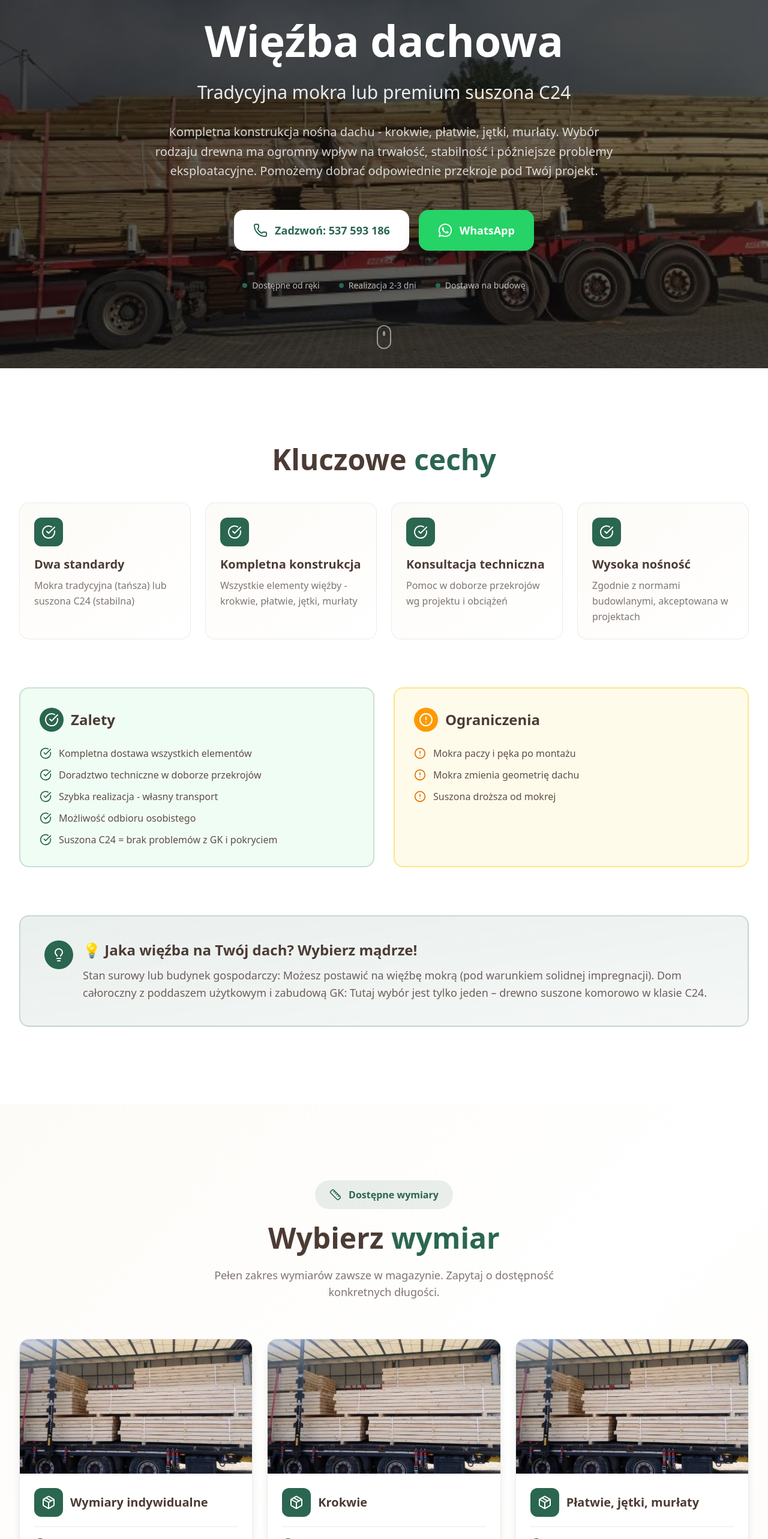
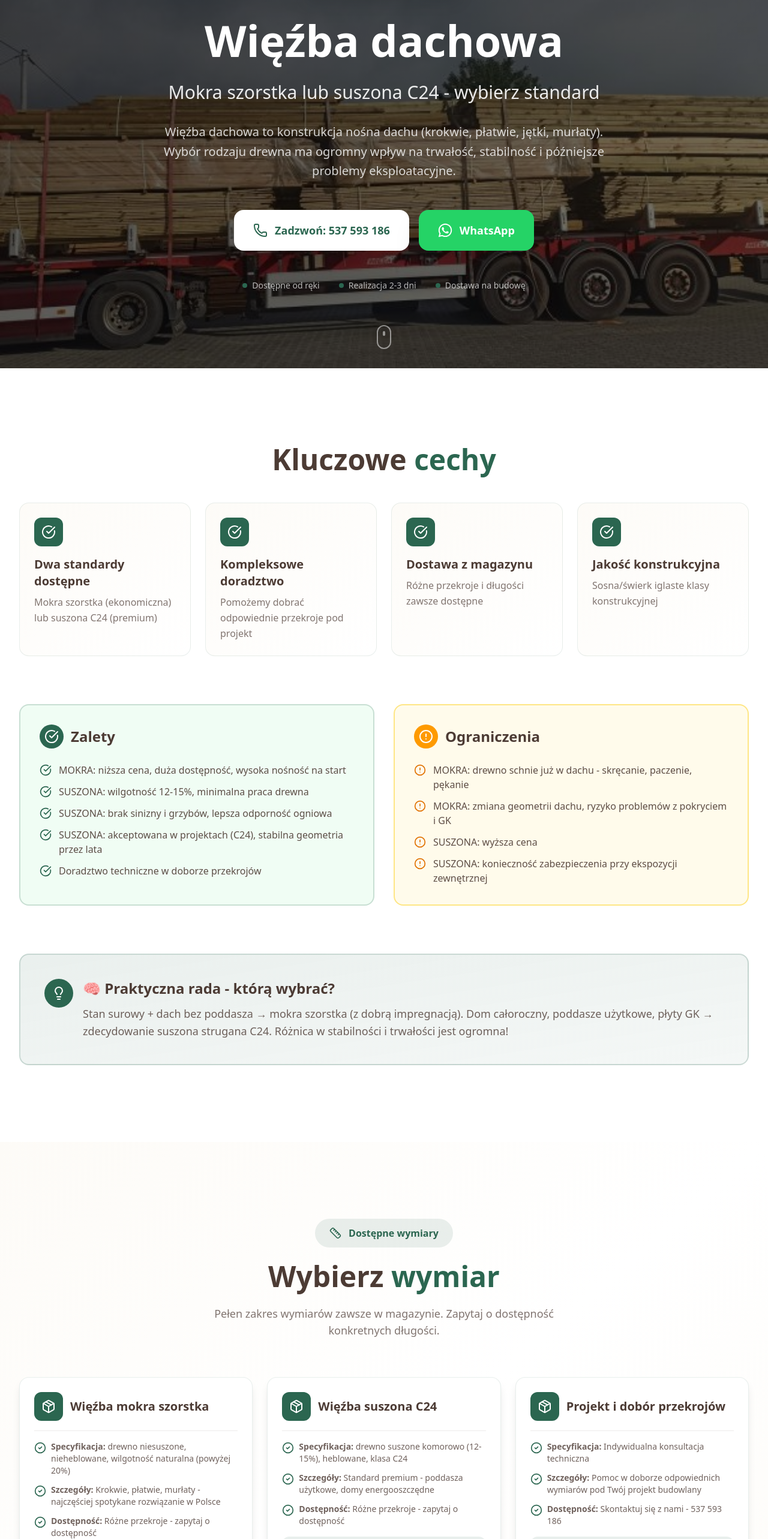
Before and after one commit to smart-marketing/bielinscy-drewno, a Next.js app: page /produkty/wiezba-dachowa in a window 1280 px wide. Shown: the part 180-2746 px from the top of the page at 60% size. Built offline with nearby package versions, Linux system fonts and the light colour scheme; a web font is replaced by a local one.

Commit message:
ppopawki

```diff
--- a/src/app/produkty/deska-strugana-pioro-wpust/page.tsx
+++ b/src/app/produkty/deska-strugana-pioro-wpust/page.tsx
@@ -55,46 +55,46 @@ const productData = {
 
 sizes: [
   {
-    size: "Boazeria 14x110mm",
-    specs: "świerk/sosna, profil Softline, wilgotność <16%",
-    details: "Prawa gładka, lewa ryflowana, strugana z 4 stron",
+    size: "Boazeria 14mmx110mm",
+    specs: "pióro-wpust, strugana z czterech stron, prawa strona gładka, lewa strona ryflowana",
+    details: "profil Softline/Faza, świerk/sosna, wilgotność do 16%",
     availability: "Zapytaj o dostępną długość",
     image: "/Boazeria 14mmx110mm.jpg"
   },
   {
-    size: "Boazeria 14x110mm Faza",
-    specs: "świerk/sosna, profil Faza, wilgotność <16%",
-    details: "Prawa gładka, lewa ryflowana, strugana z 4 stron",
+    size: "Podbitka 18x135x4000",
+    specs: "pióro-wpust, strugana z czterech stron, prawa strona gładka, lewa strona ryflowana",
+    details: "sosna, wilgotność do 16%, pakowana po cztery sztuki",
     availability: "Zapytaj o dostępną długość",
-    image: "/Boazeria 14mmx110mm Faza.jpg"
-  },
-  {
-    size: "Podbitka 18mmx135mmx4000mm",
-    specs: "sosna, wilgotność <16%",
-    details: "Prawa gładka, lewa ryflowana, pakowana po 4 szt",
-    availability: "W magazynie - 4m",
     image: "/Podbitka 18mmx135mmx4000mm.jpg"
   },
   {
-    size: "Podbitka 19mmx110mmx4000mm",
-    specs: "sosna/świerk, wilgotność <16%",
-    details: "Prawa gładka, lewa ryflowana",
+    size: "Podbitka 19x110",
+    specs: "pióro-wpust, strugana z czterech stron, prawa strona gładka, lewa strona ryflowana",
+    details: "sosna/świerk, wilgotność do 16%",
     availability: "Zapytaj o dostępną długość",
     image: "/Podbitka 19mmx110mmx4000mm.jpg"
   },
   {
-    size: "Podbitka 20mmx113mm",
-    specs: "sosna, wilgotność <16%",
-    details: "Prawa gładka, lewa ryflowana",
-    availability: "W magazynie",
+    size: "Podbitka 19x136",
+    specs: "pióro-wpust, strugana z czterech stron, prawa strona gładka, lewa strona ryflowana",
+    details: "sosna/świerk, wilgotność do 16%",
+    availability: "Zapytaj o dostępną długość",
     image: "/Podbitka 20mmx113mm.jpg"
   },
   {
-    size: "Deska elewacyjna 22mmx135mmx4000mm",
-    specs: "sosna, wilgotność <16%",
-    details: "Prawa gładka, lewa ryflowana, do elewacji",
-    availability: "W magazynie - 4m",
+    size: "Elewacja 22x135x4000",
+    specs: "pióro-wpust, strugana z czterech stron, prawa i lewa strona gładka",
+    details: "możliwość łączenia na długość, sosna, wilgotność do 16%, pakowana po cztery sztuki",
+    availability: "Zapytaj o dostępną długość",
     image: "/Deska elewacyjna 22mmx135mmx4000mm.jpg"
+  },
+  {
+    size: "Stropopodłoga 28x137",
+    specs: "pióro-wpust, strugana z czterech stron, prawa i lewa strona gładka",
+    details: "świerk, wilgotność do 16%",
+    availability: "Zapytaj o dostępną długość",
+    image: "/Stropopodłoga 25mmx113mmx4000mm.jpg"
   }
 ],
 
--- a/src/app/produkty/deska-szorstka/page.tsx
+++ b/src/app/produkty/deska-szorstka/page.tsx
@@ -59,32 +59,25 @@ const productData = {
 
 sizes: [
   {
-    size: "Deska szalunkowa 25mm",
-    specs: "sosna/świerk, nieheblowana, wilgotność naturalna",
-    details: "Szerokość MIX, długości 3-6m",
-    availability: "W magazynie - duże ilości",
+    size: "25mm MIX szerokości",
+    specs: "sosna/świerk, wilgotność powyżej 20%, mix szerokości",
+    details: "deska boczna, deski jednakowej długości 3m/4m/5m, impregnowane lub bez impregnacji",
+    availability: "Zapytaj o dostępną długość",
     image: "/Deska szalunkowa 25mm.jpg"
   },
   {
-    size: "Deska 32mmx140mm",
-    specs: "sosna/świerk, nieheblowana, wilgotność naturalna",
-    details: "Grubsza deska konstrukcyjna",
-    availability: "W magazynie - długości 4-6m",
-    image: "/Deska 32mmx140mm.jpg"
-  },
-  {
-    size: "Deska 25mmx150mmx4000mm",
-    specs: "sosna/świerk, nieheblowana",
-    details: "Szeroka deska szalunkowa, długość 4m",
-    availability: "W magazynie",
+    size: "25x150x4000",
+    specs: "sosna/świerk, wilgotność powyżej 20%, jednakowy wymiar wszystkich desek",
+    details: "cięta na pile tarczowej, deska z głównego cięcia, impregnowane lub bez impregnacji",
+    availability: "Zapytaj o dostępną długość",
     image: "/Deska 25mmx150mmx4000mm.jpg"
   },
   {
-    size: "Deska 25mm MIX szerokości",
-    specs: "sosna/świerk, nieheblowana",
-    details: "Mieszane szerokości 100-150mm, ekonomiczny wybór",
-    availability: "Duże ilości od ręki",
-    image: "/Deska 25mmx150mmx4000mm.jpg"
+    size: "32x140x6000",
+    specs: "sosna/świerk, wilgotność powyżej 20%, jednakowy wymiar wszystkich desek",
+    details: "deska z głównego cięcia, impregnowane lub bez impregnacji",
+    availability: "Zapytaj o dostępną długość",
+    image: "/Deska 32mmx140mm.jpg"
   }
 ],
 
--- a/src/app/produkty/deska-tarasowa/page.tsx
+++ b/src/app/produkty/deska-tarasowa/page.tsx
@@ -52,38 +52,29 @@ const productData = {
     }
   ],
 
-  // ⬇️⬇️⬇️ SIZES TUTAJ - WEWNĄTRZ productData ⬇️⬇️⬇️
 sizes: [
   {
-      size: "Deska tarasowa 27mmx145mmx4000mm",
-      specs: "sosna/świerk, rowkowana antypoślizgowa, impregnacja ciśnieniowa",
-      details: "Profil rowkowany, idealna na tarasy mokre",
-      availability: "W magazynie - 4m",
+    size: "27x145",
+    specs: "strugana z czterech stron, prawa i lewa strona ryflowana",
+    details: "sosna/świerk, wilgotność do 16%, możliwość impregnacji ciśnieniowej na kolor brązowy",
+    availability: "Zapytaj o dostępną długość",
     image: "/Deska tarasowa 27mmx145mmx4000mm.jpg"
   },
   {
-      size: "Deska tarasowa 28mmx145mmx4000mm",
-      specs: "sosna/świerk, rowkowana antypoślizgowa, impregnacja ciśnieniowa",
-      details: "Grubsza wersja, większa wytrzymałość",
-      availability: "W magazynie - 4m",
+    size: "28x145x4000",
+    specs: "strugana z czterech stron, prawa strona ryflowana, lewa strona gładka",
+    details: "sosna/świerk, wilgotność do 16%, możliwość impregnacji ciśnieniowej na kolor brązowy",
+    availability: "Zapytaj o dostępną długość",
     image: "/Deska tarasowa 28mmx145mmx4000mm.jpg"
   },
   {
-      size: "Deska tarasowa 27mmx120mm",
-      specs: "sosna/świerk, rowkowana lub gładka, impregnacja ciśnieniowa",
-      details: "Węższy przekrój, klasyczny wymiar",
+    size: "28x120",
+    specs: "strugana z czterech stron, prawa strona ryflowana, lewa strona gładka",
+    details: "sosna/świerk, wilgotność do 16%, możliwość impregnacji ciśnieniowej na kolor brązowy",
     availability: "Zapytaj o dostępną długość",
-      image: "/Deska trasowa 28mmx145mmx4000mm.jpg"
-    },
-    {
-      size: "Deska tarasowa 28mmx120mm",
-      specs: "sosna/świerk, rowkowana lub gładka, impregnacja ciśnieniowa",
-      details: "Grubsza wersja wąskiej deski",
-      availability: "Zapytaj o dostępną długość",
-      image: "/Deska trasowa 28mmx145mmx4000mm.jpg"
+    image: "/Deska tarasowa 28mmx145mmx4000mm.jpg"
   }
 ],
-  // ⬆️⬆️⬆️ KONIEC SIZES ⬆️⬆️⬆️
 
   applications: [
     {
--- a/src/app/produkty/kantowka-suszona-c24/page.tsx
+++ b/src/app/produkty/kantowka-suszona-c24/page.tsx
@@ -57,74 +57,39 @@ const productData = {
 
 sizes: [
   {
-    size: "Kantówka C24",
-    specs: "sosna/świerk, suszona komorowo, wilgotność 12-18%, klasa C24",
-    details: "Wysokiej jakości drewno konstrukcyjne, strugane 4 strony, stabilne wymiarowo",
-    availability: "Zapytaj o dostępne przekroje i długości",
-    image: "/Kantówka C24.png"
+    size: "45x70/95/120/145/195",
+    specs: "sosna/świerk, na przekładkach, bez impregnacji, wilgotność do 18%",
+    details: "Dostępne przekroje: 70mm, 95mm, 120mm, 145mm, 195mm",
+    availability: "Zapytaj o dostępną długość",
+    image: "/kantowka-c24.jpg"
   },
   {
-    size: "45x70mm C24",
-    specs: "sosna/świerk, wilgotność <18%, klasa wytrzymałości C24",
-    details: "Najmniejszy przekrój suszonej kantówki",
-    availability: "Na zamówienie - 5-7 dni",
-    image: "/Kantówka C24.png"
+    size: "60x120/140",
+    specs: "sosna/świerk, na przekładkach, bez impregnacji, wilgotność do 18%",
+    details: "Dostępne przekroje: 120mm, 140mm",
+    availability: "Zapytaj o dostępną długość",
+    image: "/kantowka-c24.jpg"
   },
   {
-    size: "45x95mm C24",
-    specs: "sosna/świerk, wilgotność <18%, klasa wytrzymałości C24",
-    details: "Konstrukcje szkieletowe, więźby lekkie",
-    availability: "Na zamówienie - 5-7 dni",
-    image: "/Kantówka C24.png"
+    size: "100x100",
+    specs: "sosna/świerk, na przekładkach, bez impregnacji, wilgotność do 18%",
+    details: "Kantówka kwadratowa",
+    availability: "Zapytaj o dostępną długość",
+    image: "/kantowka-c24-new.jpeg"
   },
   {
-    size: "45x120mm C24",
-    specs: "sosna/świerk, wilgotność <18%, klasa wytrzymałości C24",
-    details: "Krokwie, konstrukcje szkieletowe",
-    availability: "Na zamówienie - 5-7 dni",
-    image: "/Kantówka C24.png"
+    size: "120x120",
+    specs: "sosna/świerk, na przekładkach, bez impregnacji, wilgotność do 18%",
+    details: "Kantówka kwadratowa",
+    availability: "Zapytaj o dostępną długość",
+    image: "/kantowka-c24-new.jpeg"
   },
   {
-    size: "45x145mm C24",
-    specs: "sosna/świerk, wilgotność <18%, klasa wytrzymałości C24",
-    details: "Szersze krokwie, belki stropowe",
-    availability: "Na zamówienie - 5-7 dni",
-    image: "/Kantówka C24.png"
-  },
-  {
-    size: "45x195mm C24",
-    specs: "sosna/świerk, wilgotność <18%, klasa wytrzymałości C24",
-    details: "Bardzo szeroka kantówka konstrukcyjna",
-    availability: "Na zamówienie - 7-10 dni",
-    image: "/Kantówka C24.png"
-  },
-  {
-    size: "60x120mm C24",
-    specs: "sosna/świerk, wilgotność <18%, klasa wytrzymałości C24",
-    details: "Mocniejsza konstrukcja, większa nośność",
-    availability: "Na zamówienie - 5-7 dni",
-    image: "/Kantówka C24.png"
-  },
-  {
-    size: "60x140mm C24",
-    specs: "sosna/świerk, wilgotność <18%, klasa wytrzymałości C24",
-    details: "Belki stropowe, konstrukcje widoczne",
-    availability: "Na zamówienie - 7-10 dni",
-    image: "/Kantówka C24.png"
-  },
-  {
-    size: "100x100mm C24",
-    specs: "sosna/świerk, wilgotność <18%, klasa wytrzymałości C24",
-    details: "Kwadratowe słupy, belki nośne",
-    availability: "Na zamówienie - 7-10 dni",
-    image: "/Kantówka C24.png"
-  },
-  {
-    size: "140x140mm C24",
-    specs: "sosna/świerk, wilgotność <18%, klasa wytrzymałości C24",
-    details: "Duże słupy konstrukcyjne premium",
-    availability: "Na zamówienie - 10-14 dni",
-    image: "/Kantówka C24.png"
+    size: "140x140",
+    specs: "sosna/świerk, na przekładkach, bez impregnacji, wilgotność do 18%",
+    details: "Kantówka kwadratowa",
+    availability: "Zapytaj o dostępną długość",
+    image: "/kantowka-c24-new.jpeg"
   }
 ],
 
--- a/src/app/produkty/lata-kontrlata/page.tsx
+++ b/src/app/produkty/lata-kontrlata/page.tsx
@@ -57,56 +57,34 @@ const productData = {
 
 sizes: [
   {
-    size: "Kontrłata 25mmx50mm",
-    specs: "sosna/świerk, wilgotność naturalna lub suszona",
-    details: "Standardowa kontrłata dachowa, szczelina wentylacyjna",
-    availability: "W magazynie - długości do 6m",
+    size: "25x50x4000 mokra szorstka",
+    specs: "sosna, na przekładkach, impregnowana",
+    details: "Wilgotność naturalna, standard budowlany",
+    availability: "W magazynie - 4m",
     image: "/Kontrłata 25mmx50mm.jpg"
   },
   {
-    size: "Łata 40mmx60mm",
-    specs: "sosna/świerk, wilgotność naturalna lub suszona",
-    details: "Mocniejsza łata pod dachówkę, elewacje wentylowane",
-    availability: "W magazynie - długości do 6m",
+    size: "25x50x4000 suszona strugana",
+    specs: "sosna/świerk, na przekładkach, bez impregnacji",
+    details: "Suszona komorowo, gładka powierzchnia",
+    availability: "W magazynie - 4m",
+    image: "/Kontrłata 25mmx50mm.jpg"
+  },
+  {
+    size: "40x60x4000 mokra szorstka",
+    specs: "sosna, na przekładkach, impregnowana",
+    details: "Wilgotność naturalna, mocniejszy przekrój",
+    availability: "W magazynie - 4m",
     image: "/Łata 40mmx60mm.jpg"
   },
   {
-    size: "Łata strugana 40mmx60mmx4000mm",
-    specs: "sosna/świerk, suszona, strugana 4 strony, wilgotność <18%",
-    details: "Premium łata strugana, elewacje widoczne",
+    size: "40x60x4000 suszona strugana",
+    specs: "sosna/świerk, na przekładkach, bez impregnacji",
+    details: "Suszona komorowo, stabilna wymiarowo",
     availability: "W magazynie - 4m",
-    image: "/Łata strugana 40mmx60mmx4000mm.jpg"
-  },
-  {
-    size: "25x50mm standard",
-    specs: "sosna/świerk, wilgotność naturalna",
-    details: "Podstawowa łata/kontrłata ekonomiczna",
-    availability: "Duże ilości od ręki",
-    image: "/Łata.jpg"
-  },
-  {
-    size: "32x50mm",
-    specs: "sosna/świerk, wilgotność naturalna",
-    details: "Wzmocniona wersja standardowej łaty",
-    availability: "W magazynie - długości do 6m",
-    image: "/Łata.jpg"
-  },
-  {
-    size: "38x63mm",
-    specs: "sosna/świerk, wilgotność naturalna",
-    details: "Mocna łata pod ciężkie pokrycia",
-    availability: "W magazynie - długości do 6m",
-    image: "/Łata.jpg"
-  },
-  {
-    size: "50x50mm",
-    specs: "sosna/świerk, wilgotność naturalna",
-    details: "Kwadratowa łata, konstrukcje szkieletowe",
-    availability: "W magazynie - długości do 6m",
-    image: "/Łata.jpg"
+    image: "/Łata 40mmx60mm.jpg"
   }
 ],
-
   applications: [
     {
       icon: "🏠",
--- a/src/app/produkty/wiezba-dachowa/page.tsx
+++ b/src/app/produkty/wiezba-dachowa/page.tsx
@@ -31,108 +31,99 @@ export const metadata: Metadata = {
 const productData = {
   name: "Więźba dachowa",
   category: "Konstrukcja nośna dachu",
-  tagline: "Tradycyjna mokra lub premium suszona C24",
-  description: "Kompletna konstrukcja nośna dachu - krokwie, płatwie, jętki, murłaty. Wybór rodzaju drewna ma ogromny wpływ na trwałość, stabilność i późniejsze problemy eksploatacyjne. Pomożemy dobrać odpowiednie przekroje pod Twój projekt.",
+  tagline: "Mokra szorstka lub suszona C24 - wybierz standard",
+  description: "Więźba dachowa to konstrukcja nośna dachu (krokwie, płatwie, jętki, murłaty). Wybór rodzaju drewna ma ogromny wpływ na trwałość, stabilność i późniejsze problemy eksploatacyjne.",
 
   features: [
     {
-      title: "Dwa standardy",
-      description: "Mokra tradycyjna (tańsza) lub suszona C24 (stabilna)"
+      title: "Dwa standardy dostępne",
+      description: "Mokra szorstka (ekonomiczna) lub suszona C24 (premium)"
     },
     {
-      title: "Kompletna konstrukcja",
-      description: "Wszystkie elementy więźby - krokwie, płatwie, jętki, murłaty"
+      title: "Kompleksowe doradztwo",
+      description: "Pomożemy dobrać odpowiednie przekroje pod projekt"
     },
     {
-      title: "Konsultacja techniczna",
-      description: "Pomoc w doborze przekrojów wg projektu i obciążeń"
+      title: "Dostawa z magazynu",
+      description: "Różne przekroje i długości zawsze dostępne"
     },
     {
-      title: "Wysoka nośność",
-      description: "Zgodnie z normami budowlanymi, akceptowana w projektach"
+      title: "Jakość konstrukcyjna",
+      description: "Sosna/świerk iglaste klasy konstrukcyjnej"
     }
   ],
 
   sizes: [
     {
-      size: "Wymiary indywidualne",
-      specs: "Według projektu konstrukcyjnego",
-      details: "Dobór przekrojów pod obciążenia śniegiem i wiatrem",
-      availability: "Na zamówienie - wycena indywidualna",
-      image: "/Wiezba dachowa.jpg"
+      size: "Więźba mokra szorstka",
+      specs: "drewno niesuszone, nieheblowane, wilgotność naturalna (powyżej 20%)",
+      details: "Krokwie, płatwie, murłaty - najczęściej spotykane rozwiązanie w Polsce",
+      availability: "Różne przekroje - zapytaj o dostępność"
     },
     {
-      size: "Krokwie",
-      specs: "Mokra lub suszona C24, sosna/świerk",
-      details: "Najpopularniejsze przekroje konstrukcyjne",
-      availability: "Wycena po podaniu długości",
-      image: "/Wiezba dachowa.jpg"
+      size: "Więźba suszona C24",
+      specs: "drewno suszone komorowo (12-15%), heblowane, klasa C24",
+      details: "Standard premium - poddasza użytkowe, domy energooszczędne",
+      availability: "Różne przekroje - zapytaj o dostępność"
     },
     {
-      size: "Płatwie, jętki, murłaty",
-      specs: "Pełen zakres wymiarów konstrukcyjnych",
-      details: "Długości do 6m dostępne od ręki, większe na zamówienie",
-      availability: "Wycena indywidualna",
-      image: "/Wiezba dachowa.jpg"
+      size: "Projekt i dobór przekrojów",
+      specs: "Indywidualna konsultacja techniczna",
+      details: "Pomoc w doborze odpowiednich wymiarów pod Twój projekt budowlany",
+      availability: "Skontaktuj się z nami - 537 593 186"
     }
   ],
 
   applications: [
     {
-      icon: "🏠",
-      title: "Domy mieszkalne",
+      icon: "🟤",
+      title: "Więźba mokra szorstka - zastosowania",
       items: [
-        "Poddasze użytkowe - suszona C24",
-        "Dachy energooszczędne",
-        "Stabilna geometria przez lata"
+        "Tradycyjna więźba dachowa - stan surowy",
+        "Dachy domów jednorodzinnych (bez poddasza użytkowego)",
+        "Budynki gospodarcze - stodoły, hale, wiaty",
+        "Garaże wolnostojące"
       ]
     },
     {
-      icon: "🏗️",
-      title: "Budynki gospodarcze",
+      icon: "🟡",
+      title: "Więźba suszona C24 - zastosowania",
       items: [
-        "Garaże - mokra wystarczy",
-        "Stodoły, wiaty",
-        "Hale magazynowe"
+        "Dachy z poddaszem użytkowym",
+        "Dachy energooszczędne i pasywne",
+        "Belki dekoracyjne, antresole, stropy",
+        "Domy szkieletowe, prefabrykaty dachowe"
       ]
     },
     {
-      icon: "⭐",
-      title: "Konstrukcje widoczne",
+      icon: "⚠️",
+      title: "Mokra - nie polecana do:",
       items: [
-        "Belki dekoracyjne",
-        "Antresole",
-        "Prefabrykaty dachowe"
-      ]
-    },
-    {
-      icon: "🏘️",
-      title: "Domy szkieletowe",
-      items: [
-        "Konstrukcje prefabrykowane",
-        "Systemy modułowe",
-        "Precyzja montażu"
+        "Dachów z poddaszem użytkowym",
+        "Nowoczesnych domów energooszczędnych",
+        "Konstrukcji wymagających dużej dokładności"
       ]
     }
   ],
 
   advantages: [
-    "Kompletna dostawa wszystkich elementów",
-    "Doradztwo techniczne w doborze przekrojów",
-    "Szybka realizacja - własny transport",
-    "Możliwość odbioru osobistego",
-    "Suszona C24 = brak problemów z GK i pokryciem"
+    "MOKRA: niższa cena, duża dostępność, wysoka nośność na start",
+    "SUSZONA: wilgotność 12-15%, minimalna praca drewna",
+    "SUSZONA: brak sinizny i grzybów, lepsza odporność ogniowa",
+    "SUSZONA: akceptowana w projektach (C24), stabilna geometria przez lata",
+    "Doradztwo techniczne w doborze przekrojów"
   ],
 
   limitations: [
-    "Mokra paczy i pęka po montażu",
-    "Mokra zmienia geometrię dachu",
-    "Suszona droższa od mokrej"
+    "MOKRA: drewno schnie już w dachu - skręcanie, paczenie, pękanie",
+    "MOKRA: zmiana geometrii dachu, ryzyko problemów z pokryciem i GK",
+    "SUSZONA: wyższa cena",
+    "SUSZONA: konieczność zabezpieczenia przy ekspozycji zewnętrznej"
   ],
 
   practicalTip: {
-    title: "💡 Jaka więźba na Twój dach? Wybierz mądrze!",
-    content: "Stan surowy lub budynek gospodarczy: Możesz postawić na więźbę mokrą (pod warunkiem solidnej impregnacji). Dom całoroczny z poddaszem użytkowym i zabudową GK: Tutaj wybór jest tylko jeden – drewno suszone komorowo w klasie C24."
+    title: "🧠 Praktyczna rada - którą wybrać?",
+    content: "Stan surowy + dach bez poddasza → mokra szorstka (z dobrą impregnacją). Dom całoroczny, poddasze użytkowe, płyty GK → zdecydowanie suszona strugana C24. Różnica w stabilności i trwałości jest ogromna!"
   }
 };
 
@@ -140,11 +131,11 @@ export default function WiezbaDachowaPage() {
   return (
     <main>
       <ProductHero
-  name={productData.name}
-  tagline={productData.tagline}
-  description={productData.description}
-  image="/wiezba-dachowa.jpg"
-/>
+        name={productData.name}
+        tagline={productData.tagline}
+        description={productData.description}
+        image="/wiezba-dachowa.jpg"
+      />
       <ProductDetails product={productData} />
       <ProductSizes sizes={productData.sizes} />
       <ProductApplications applications={productData.applications} />
```
Also changed, not shown: src/app/produkty/deska-strugana-bez-pioro-wpustu/page.tsx (+31 -31 lines), src/app/produkty/kantowka-mokra-szorstka/page.tsx (+56 -58 lines). Lines whose indentation alone changed are shown as unchanged.
